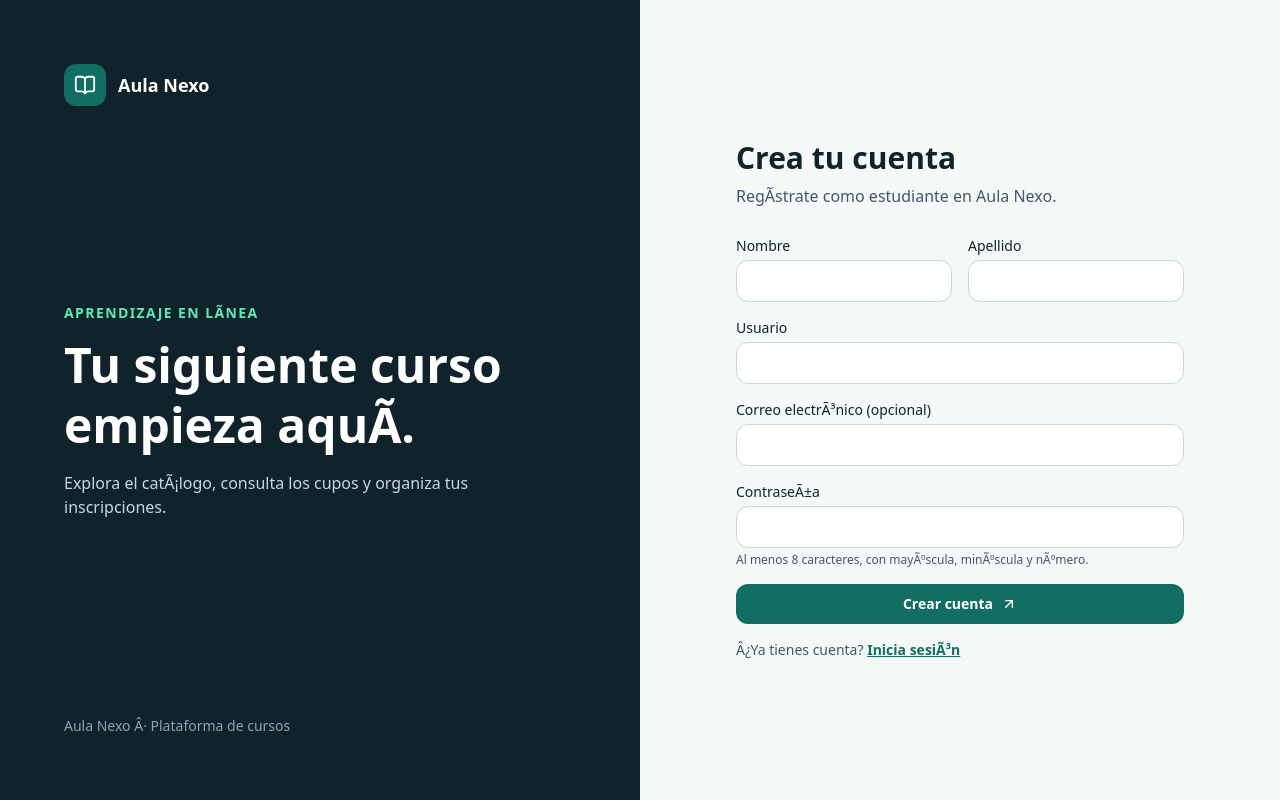
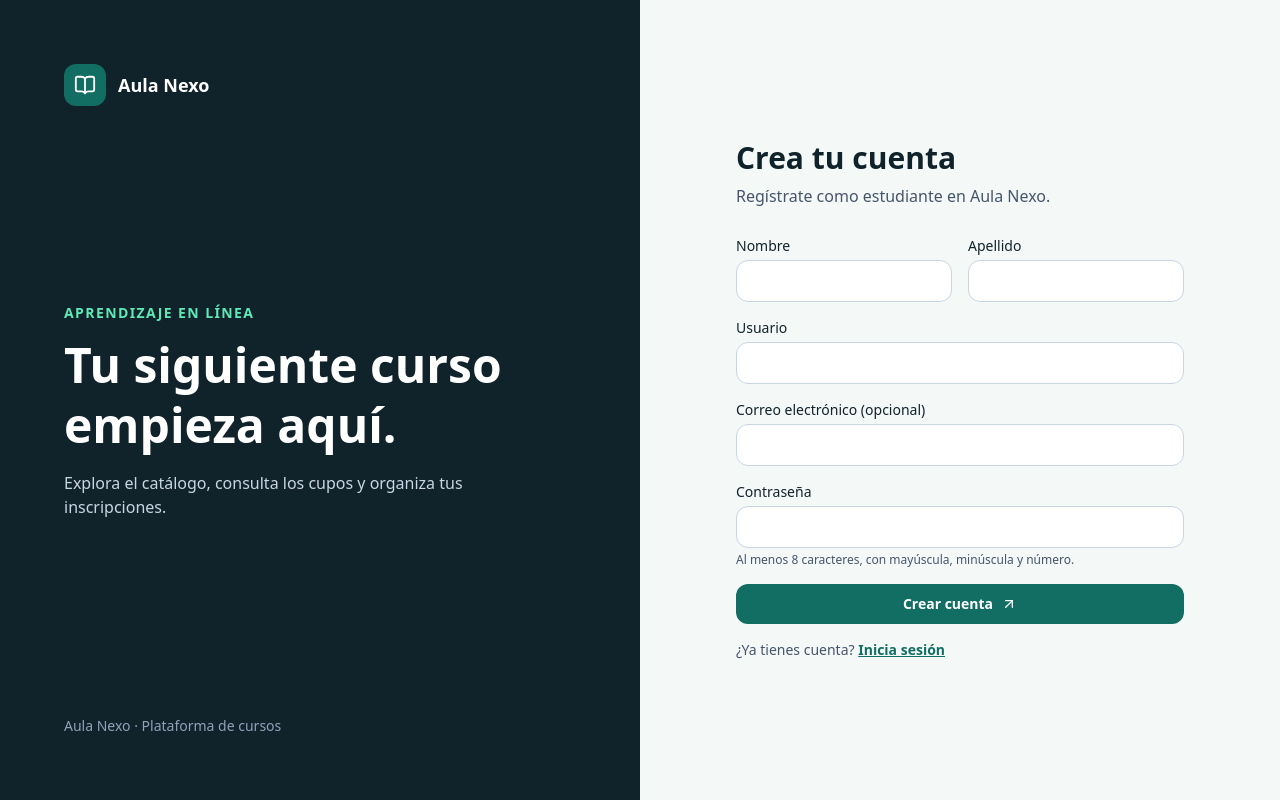
Before and after one commit to dariomartinez2014/aula-nexo, a React (Vite) app: page /registro in a window 1280 px wide. Built offline with nearby package versions, Linux system fonts and the light colour scheme; no server answers.

Commit message:
fix: corrige la codificacion de textos en espanol

```diff
--- a/src/App.tsx
+++ b/src/App.tsx
@@ -28,7 +28,7 @@ export default function App() {
       </Route>
     </Route>
     <Route path="*" element={<main className="mx-auto max-w-lg px-6 py-24">
-      <Encabezado titulo="PÃ¡gina no encontrada">La direcciÃ³n que abriste no existe.</Encabezado>
+      <Encabezado titulo="Página no encontrada">La dirección que abriste no existe.</Encabezado>
       <Link className={boton} to="/">Volver al inicio</Link>
     </main>} />
   </Routes>
--- a/src/components/Buscador.tsx
+++ b/src/components/Buscador.tsx
@@ -8,8 +8,8 @@ interface Props {
 
 export function Buscador({ valor, onCambiar }: Props) {
   return <label className="relative mb-5 block max-w-md">
-    <span className="sr-only">Buscar por nombre o cÃ³digo</span>
+    <span className="sr-only">Buscar por nombre o código</span>
     <Search className="absolute top-3 left-3 text-slate-500" size={18} aria-hidden="true" />
-    <input className={`${campo} pl-10`} type="search" value={valor} onChange={(evento) => onCambiar(evento.target.value)} placeholder="Buscar por nombre o cÃ³digo" />
+    <input className={`${campo} pl-10`} type="search" value={valor} onChange={(evento) => onCambiar(evento.target.value)} placeholder="Buscar por nombre o código" />
   </label>
 }
--- a/src/components/DatosCurso.tsx
+++ b/src/components/DatosCurso.tsx
@@ -4,7 +4,7 @@ import type { Curso } from '../types/curso'
 export function DatosCurso({ curso }: { curso: Curso }) {
   const porcentaje = curso.cupo > 0 ? Math.min(100, Math.max(0, curso.inscritos / curso.cupo * 100)) : 0
   return <div className="space-y-4">
-    <p className="text-sm leading-relaxed text-slate-600">{curso.descripcion || 'Sin descripciÃ³n.'}</p>
+    <p className="text-sm leading-relaxed text-slate-600">{curso.descripcion || 'Sin descripción.'}</p>
     <p className="flex items-center gap-2 text-sm text-slate-700">
       <UserRound size={16} aria-hidden="true" />
       {curso.docente ? `${curso.docente.nombre} ${curso.docente.apellido}` : 'Sin docente asignado'}
@@ -13,7 +13,7 @@ export function DatosCurso({ curso }: { curso: Curso }) {
       <div className="mb-1 flex flex-wrap justify-between gap-2 text-sm">
         <span className="text-slate-600">Cupos ocupados</span><strong>{curso.inscritos} / {curso.cupo}</strong>
       </div>
-      <div className="h-2 overflow-hidden rounded-full bg-slate-200" role="progressbar" aria-label="OcupaciÃ³n del curso" aria-valuenow={Math.round(porcentaje)} aria-valuetext={`${curso.inscritos} de ${curso.cupo} cupos ocupados`}>
+      <div className="h-2 overflow-hidden rounded-full bg-slate-200" role="progressbar" aria-label="Ocupación del curso" aria-valuenow={Math.round(porcentaje)} aria-valuetext={`${curso.inscritos} de ${curso.cupo} cupos ocupados`}>
         <div className="h-full rounded-full bg-brand" style={{ width: `${porcentaje}%` }} />
       </div>
       <p className="mt-2 text-xs text-slate-600">{curso.disponibles} cupos disponibles</p>
--- a/src/components/Layout.tsx
+++ b/src/components/Layout.tsx
@@ -17,12 +17,12 @@ export function Layout() {
       <div className="mb-5 flex items-center gap-3 text-lg font-bold">
         <span className="rounded-xl bg-brand p-2"><BookOpen size={20} aria-hidden="true" /></span>Aula Nexo
       </div>
-      <nav aria-label="NavegaciÃ³n principal" className="flex flex-wrap gap-2 md:flex-col">
+      <nav aria-label="Navegación principal" className="flex flex-wrap gap-2 md:flex-col">
         {enlaces.map(({ to, texto, icono: Icono }) => <NavLink key={to} to={to} className={({ isActive }) =>
           `flex items-center gap-2 rounded-xl px-3 py-2.5 text-sm ${isActive ? 'bg-white/15 font-semibold' : 'text-slate-300 hover:bg-white/10'}`
         }><Icono size={18} aria-hidden="true" />{texto}</NavLink>)}
       </nav>
-      <button type="button" onClick={cerrarSesion} className="mt-4 flex items-center gap-2 rounded-xl px-3 py-2.5 text-sm text-slate-200 hover:bg-white/10 md:mt-auto"><LogOut size={17} aria-hidden="true" />Cerrar sesiÃ³n</button>
+      <button type="button" onClick={cerrarSesion} className="mt-4 flex items-center gap-2 rounded-xl px-3 py-2.5 text-sm text-slate-200 hover:bg-white/10 md:mt-auto"><LogOut size={17} aria-hidden="true" />Cerrar sesión</button>
     </aside>
     <div className="min-w-0">
       <header className="flex flex-wrap justify-between gap-2 border-b border-slate-200 bg-white px-5 py-4 sm:px-8">
--- a/src/pages/AuthPage.tsx
+++ b/src/pages/AuthPage.tsx
@@ -35,7 +35,7 @@ export function AuthPage({ registro = false }: { registro?: boolean }) {
       iniciarSesion(resultado)
       navegar('/inicio', { replace: true })
     } catch (error) {
-      setError(mensajeError(error, registro ? 'No se pudo crear la cuenta.' : 'No se pudo iniciar sesiÃ³n.'))
+      setError(mensajeError(error, registro ? 'No se pudo crear la cuenta.' : 'No se pudo iniciar sesión.'))
     } finally {
       setEnviando(false)
     }
@@ -47,17 +47,17 @@ export function AuthPage({ registro = false }: { registro?: boolean }) {
         <span className="rounded-xl bg-brand p-2.5"><BookOpen size={22} aria-hidden="true" /></span>Aula Nexo
       </div>
       <div>
-        <p className="mb-3 text-sm font-semibold tracking-widest text-emerald-300 uppercase">Aprendizaje en lÃ­nea</p>
-        <p className="max-w-lg text-4xl leading-tight font-bold sm:text-5xl">Tu siguiente curso empieza aquÃ­.</p>
-        <p className="mt-4 max-w-md text-slate-300">Explora el catÃ¡logo, consulta los cupos y organiza tus inscripciones.</p>
+        <p className="mb-3 text-sm font-semibold tracking-widest text-emerald-300 uppercase">Aprendizaje en línea</p>
+        <p className="max-w-lg text-4xl leading-tight font-bold sm:text-5xl">Tu siguiente curso empieza aquí.</p>
+        <p className="mt-4 max-w-md text-slate-300">Explora el catálogo, consulta los cupos y organiza tus inscripciones.</p>
       </div>
-      <p className="hidden text-sm text-slate-400 lg:block">Aula Nexo Â· Plataforma de cursos</p>
+      <p className="hidden text-sm text-slate-400 lg:block">Aula Nexo · Plataforma de cursos</p>
     </aside>
     <section className="flex items-center justify-center px-6 py-10">
       <form className="w-full max-w-md space-y-4" onSubmit={enviar}>
         <div className="mb-7">
-          <h1 className="text-3xl font-bold">{registro ? 'Crea tu cuenta' : 'Iniciar sesiÃ³n'}</h1>
-          <p className="mt-2 text-slate-600">{registro ? 'RegÃ­strate como estudiante en Aula Nexo.' : 'Accede a tu espacio en Aula Nexo.'}</p>
+          <h1 className="text-3xl font-bold">{registro ? 'Crea tu cuenta' : 'Iniciar sesión'}</h1>
+          <p className="mt-2 text-slate-600">{registro ? 'Regístrate como estudiante en Aula Nexo.' : 'Accede a tu espacio en Aula Nexo.'}</p>
         </div>
         {error && <AvisoError mensaje={error} />}
         {registro && <div className="grid gap-4 sm:grid-cols-2">
@@ -65,16 +65,16 @@ export function AuthPage({ registro = false }: { registro?: boolean }) {
           <label className="text-sm font-medium">Apellido<input className={campo} name="apellido" autoComplete="family-name" maxLength={100} required /></label>
         </div>}
         <label className="block text-sm font-medium">Usuario<input className={campo} name="username" autoComplete="username" required minLength={registro ? 3 : undefined} maxLength={registro ? 50 : undefined} pattern={registro ? '[a-zA-Z0-9._\\-]+' : undefined} /></label>
-        {registro && <label className="block text-sm font-medium">Correo electrÃ³nico (opcional)<input className={campo} type="email" name="email" autoComplete="email" maxLength={150} /></label>}
-        <label className="block text-sm font-medium">ContraseÃ±a
+        {registro && <label className="block text-sm font-medium">Correo electrónico (opcional)<input className={campo} type="email" name="email" autoComplete="email" maxLength={150} /></label>}
+        <label className="block text-sm font-medium">Contraseña
           <input className={campo} type="password" name="password" autoComplete={registro ? 'new-password' : 'current-password'} required minLength={registro ? 8 : undefined} maxLength={registro ? 72 : undefined} pattern={registro ? '(?=.*[a-z])(?=.*[A-Z])(?=.*[0-9]).+' : undefined} />
-          {registro && <span className="mt-1 block text-xs text-slate-600">Al menos 8 caracteres, con mayÃºscula, minÃºscula y nÃºmero.</span>}
+          {registro && <span className="mt-1 block text-xs text-slate-600">Al menos 8 caracteres, con mayúscula, minúscula y número.</span>}
         </label>
         <button className={`${boton} w-full`} disabled={enviando}>
           {enviando ? 'Conectando con la API...' : registro ? 'Crear cuenta' : 'Ingresar'}<ArrowUpRight size={16} aria-hidden="true" />
         </button>
-        <p className="text-sm text-slate-600">{registro ? 'Â¿Ya tienes cuenta?' : 'Â¿TodavÃ­a no tienes cuenta?'}{' '}
-          <Link className="font-semibold text-brand underline" to={registro ? '/login' : '/registro'}>{registro ? 'Inicia sesiÃ³n' : 'RegÃ­strate'}</Link>
+        <p className="text-sm text-slate-600">{registro ? '¿Ya tienes cuenta?' : '¿Todavía no tienes cuenta?'}{' '}
+          <Link className="font-semibold text-brand underline" to={registro ? '/login' : '/registro'}>{registro ? 'Inicia sesión' : 'Regístrate'}</Link>
         </p>
       </form>
     </section>
--- a/src/pages/CursosPage.tsx
+++ b/src/pages/CursosPage.tsx
@@ -16,14 +16,14 @@ export function CursosPage() {
   )
 
   return <>
-    <Encabezado titulo="CatÃ¡logo de cursos">Consulta los cursos disponibles y sus cupos.</Encabezado>
+    <Encabezado titulo="Catálogo de cursos">Consulta los cursos disponibles y sus cupos.</Encabezado>
     <Buscador valor={busqueda} onCambiar={setBusqueda} />
     {cargando ? <Cargando /> : error ? <AvisoError mensaje={error} reintentar={recargar} /> :
-      cursos.length === 0 ? <p className={panel}>{termino ? 'Sin resultados para tu bÃºsqueda.' : 'No hay cursos disponibles.'}</p> :
+      cursos.length === 0 ? <p className={panel}>{termino ? 'Sin resultados para tu búsqueda.' : 'No hay cursos disponibles.'}</p> :
       <div className="grid gap-4 lg:grid-cols-2 2xl:grid-cols-3">
         {cursos.map((curso) => <article key={curso.id} className={`${panel} flex flex-col`}>
           <div className="mb-3 flex flex-wrap justify-between gap-2 text-xs font-semibold text-brand">
-            <span>{curso.codigo}</span><span>{curso.creditos} crÃ©ditos</span>
+            <span>{curso.codigo}</span><span>{curso.creditos} créditos</span>
           </div>
           <h2 className="mb-2 text-xl font-bold">{curso.nombre}</h2>
           <DatosCurso curso={curso} />
--- a/src/pages/InscripcionesPage.tsx
+++ b/src/pages/InscripcionesPage.tsx
@@ -17,13 +17,13 @@ export function InscripcionesPage() {
     <Encabezado titulo="Mis inscripciones">Consulta el estado de los cursos que has inscrito.</Encabezado>
     {cargando ? <Cargando /> : error ? <AvisoError mensaje={error} reintentar={recargar} /> :
       !data?.length ? <div className={panel}>
-        <p className="mb-2">TodavÃ­a no tienes inscripciones.</p>
+        <p className="mb-2">Todavía no tienes inscripciones.</p>
         <Link className="font-semibold text-brand underline" to="/cursos">Explorar cursos</Link>
       </div> :
       <ul className="space-y-3">
         {data.map(({ id, curso, estado, fecha: inscritoEl }) => <li key={id} className={`${panel} flex flex-wrap items-center justify-between gap-4`}>
           <div>
-            <p className="mb-1 text-xs font-semibold text-brand">{curso.codigo} Â· {curso.creditos} crÃ©ditos</p>
+            <p className="mb-1 text-xs font-semibold text-brand">{curso.codigo} · {curso.creditos} créditos</p>
             <Link className="font-bold hover:underline" to={`/cursos/${curso.id}`}>{curso.nombre}</Link>
             <p className="mt-1 text-sm text-slate-600">{fecha.format(new Date(inscritoEl))}</p>
           </div>
```
Also changed, not shown: src/pages/CursoDetallePage.tsx (+5 -5 lines), src/pages/InicioPage.tsx (+7 -7 lines), 1 other file (tests, documents, lock files or other folders).
